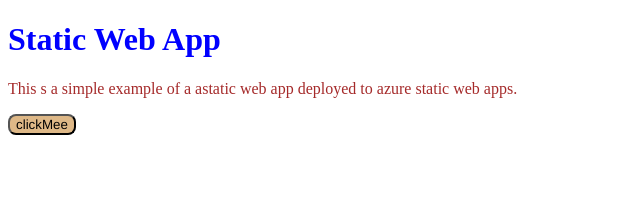
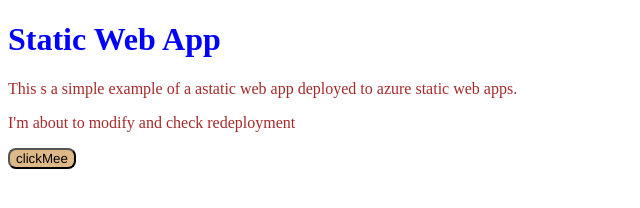
Before and after one commit to Sak608/StaticWebAppAzure, a plain HTML site: page index.html in a window 1280 px wide. Shown: the whole page, without its empty margins (0-640 px from the left). Drawn offline with Linux system fonts and the light colour scheme.

Commit message:
modification and redployment

```diff
--- a/index.html
+++ b/index.html
@@ -9,6 +9,7 @@
 <body>
     <h1>Static Web App</h1>
     <p>This s a simple example of a astatic web app deployed to azure static web apps.</p>
+    <p>I'm about to modify and check redeployment</p>
     <button onclick="clickMe()">clickMee</button>
 
     <script src="script.js"></script>
```
